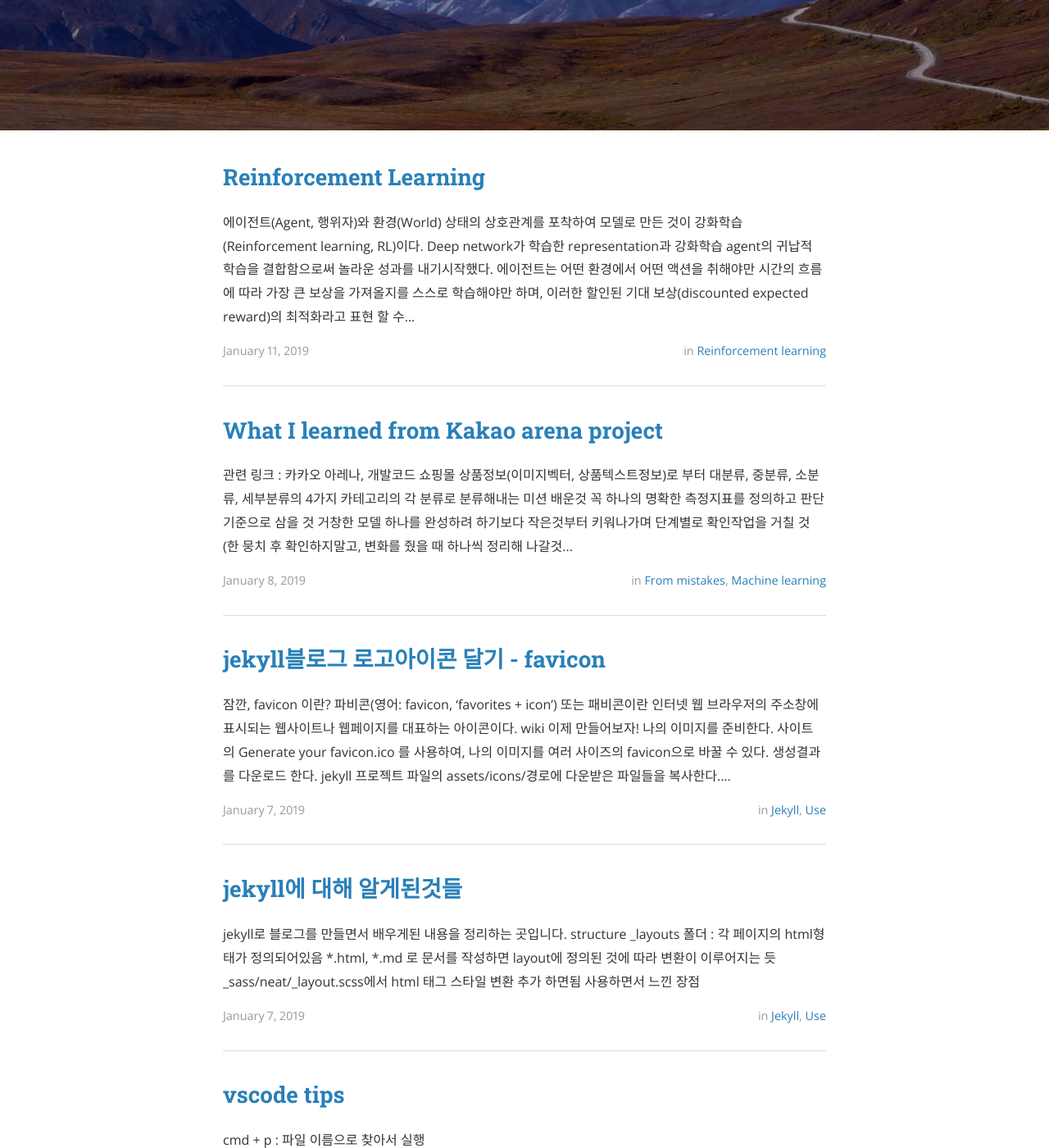
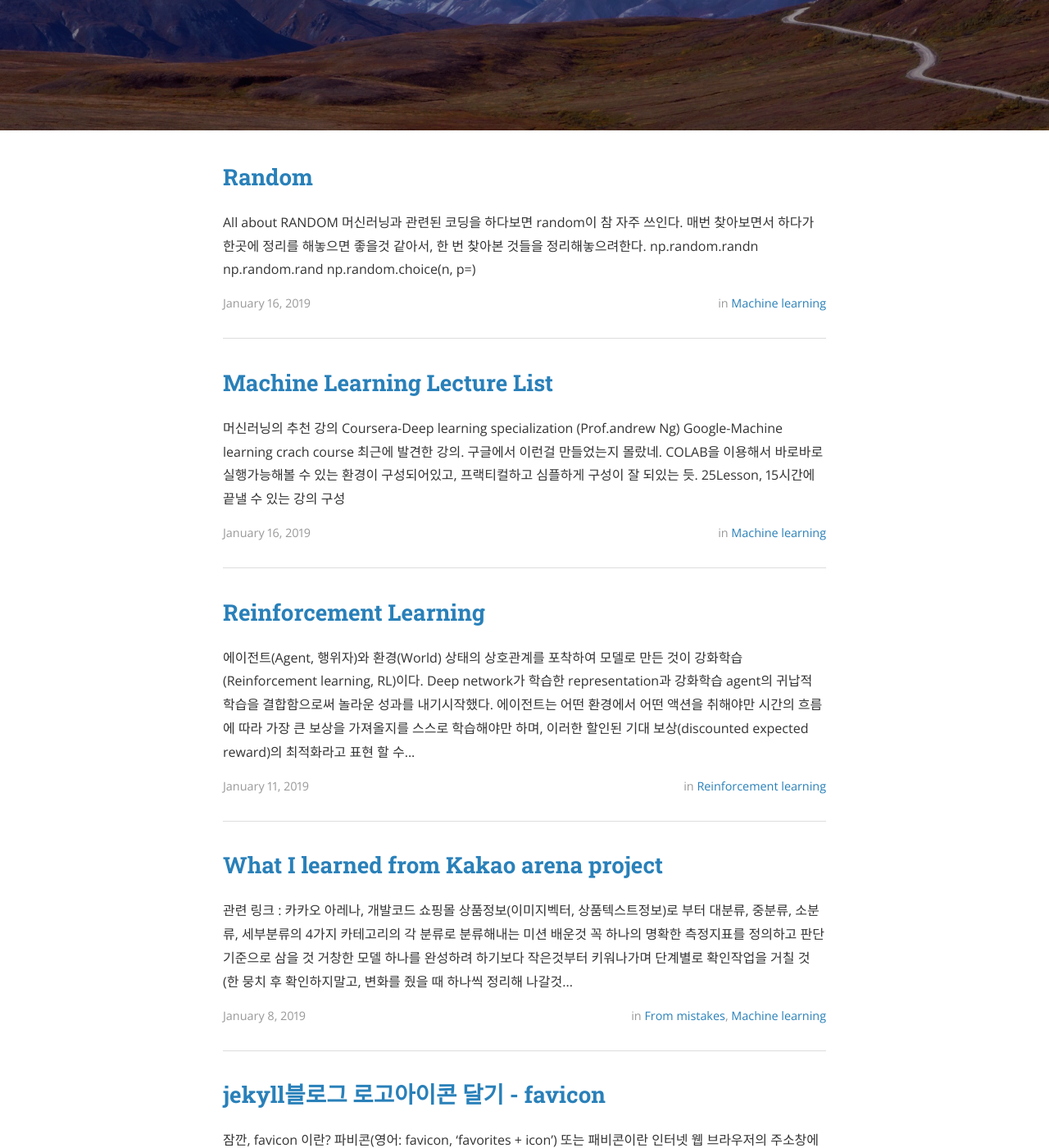
Before and after one commit to jjunghub/blog, a Jekyll site: the page built from index.html, in a window 1280 px wide and 1400 px high, scrolled down 344 px. Shown: the whole window at 82% size. Built offline with Jekyll 4.4.1, drawn with Linux system fonts in a browser that asks for light colours; nearby versions of some CDN libraries; the list of posts is cut into pages by our own code; some of the changed text lies outside the part shown.

Commit message:
add/modify post

```diff
--- a/_posts/2019-01-11-RFL.markdown
+++ b/_posts/2019-01-11-RFL.markdown
@@ -30,5 +30,7 @@ Deep network가 학습한 representation과 강화학습 agent의 귀납적 학
 : 손잡이가 n개인 하나의 밴딧에서 가장 높은 보상을 가져올 손잡이를 선택하도록 학습
   (action dependency - T, time dependeny - F, context dependency - F)
 
-2. Context bandit
+2. [Context bandit](https://drive.google.com/open?id=1KGPoWWahaJjWtXWEkytoM7aqI_PJdNeu)
 : 여러개의 밴딧이 존재. 어떤 밴딧이냐에 따라 가장 높은 보상을 가져올 손잡이가 다름. 즉, 환경이 고려됨. (하지만 환경이 에이전트의 액션에 의해 변하지는 않는 단계!)
+
+3. MDP, OpenAI Gym
--- /dev/null
+++ b/_posts/2019-01-16-good_lecture.markdown
@@ -0,0 +1,15 @@
+---
+layout: post
+title:  "Machine Learning Lecture List"
+date:   2019-01-16 0:00:00
+author: jjung
+categories: ['machine learning']
+tags: ['mooc', 'google', 'study']
+---
+
+머신러닝의 추천 강의
+
+1. Coursera-Deep learning specialization (Prof.andrew Ng)
+1. [Google-Machine learning crach course](https://developers.google.com/machine-learning/crash-course/)
+  최근에 발견한 강의. 구글에서 이런걸 만들었는지 몰랐네. COLAB을 이용해서 바로바로 실행가능해볼 수 있는 환경이 구성되어있고, 프랙티컬하고 심플하게 구성이 잘 되있는 듯.
+  25Lesson, 15시간에 끝낼 수 있는 강의 구성
--- /dev/null
+++ b/_posts/2019-01-16-random.markdown
@@ -0,0 +1,16 @@
+---
+layout: post
+title:  "Random"
+date:   2019-01-16 0:00:00
+author: jjung
+categories: ['machine learning']
+tags: ['python', 'numpy', 'random']
+---
+
+All about RANDOM
+
+머신러닝과 관련된 코딩을 하다보면 random이 참 자주 쓰인다. 매번 찾아보면서 하다가 한곳에 정리를 해놓으면 좋을것 같아서, 한 번 찾아본 것들을 정리해놓으려한다.
+
+- np.random.randn
+- np.random.rand
+- np.random.choice(n, p=)
```
